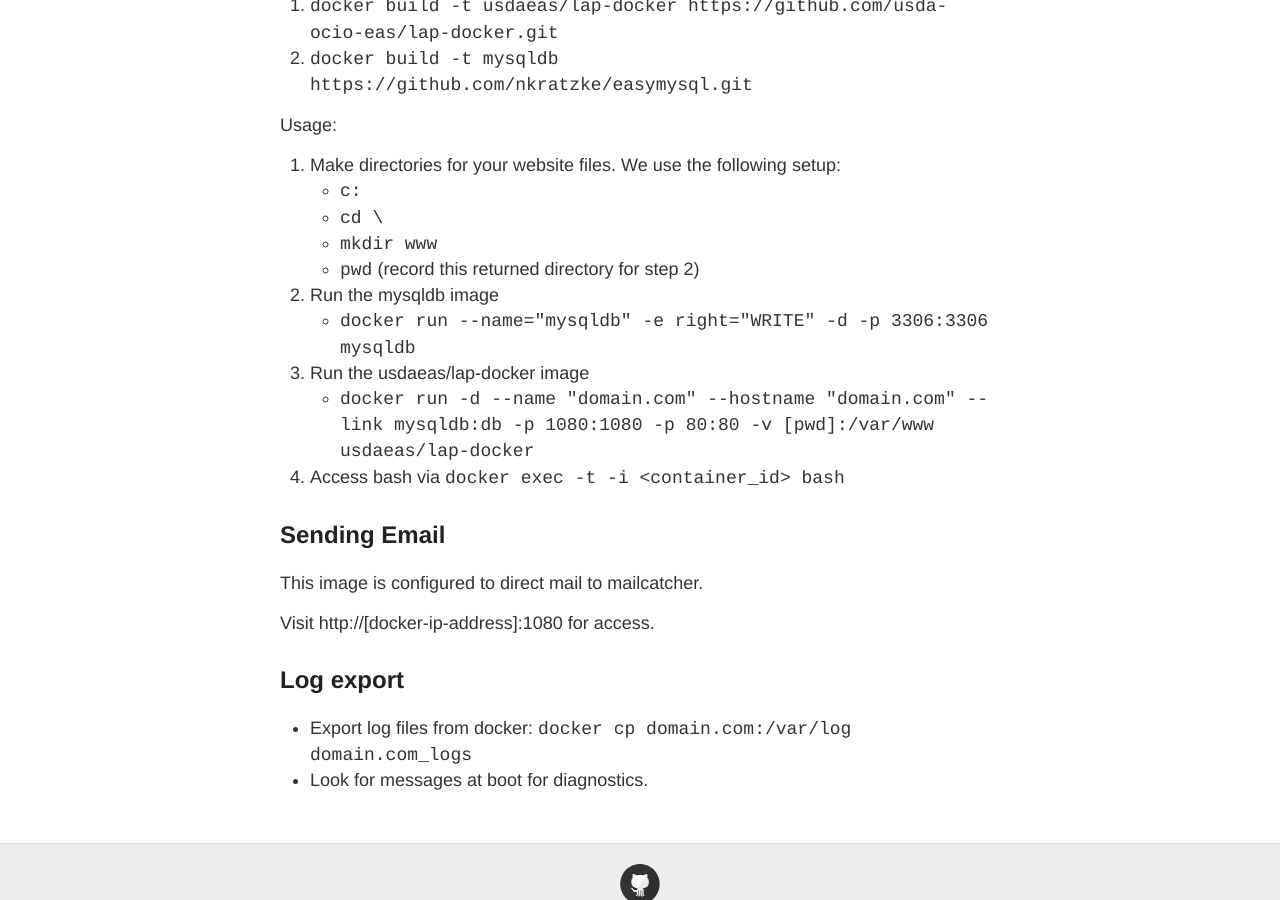
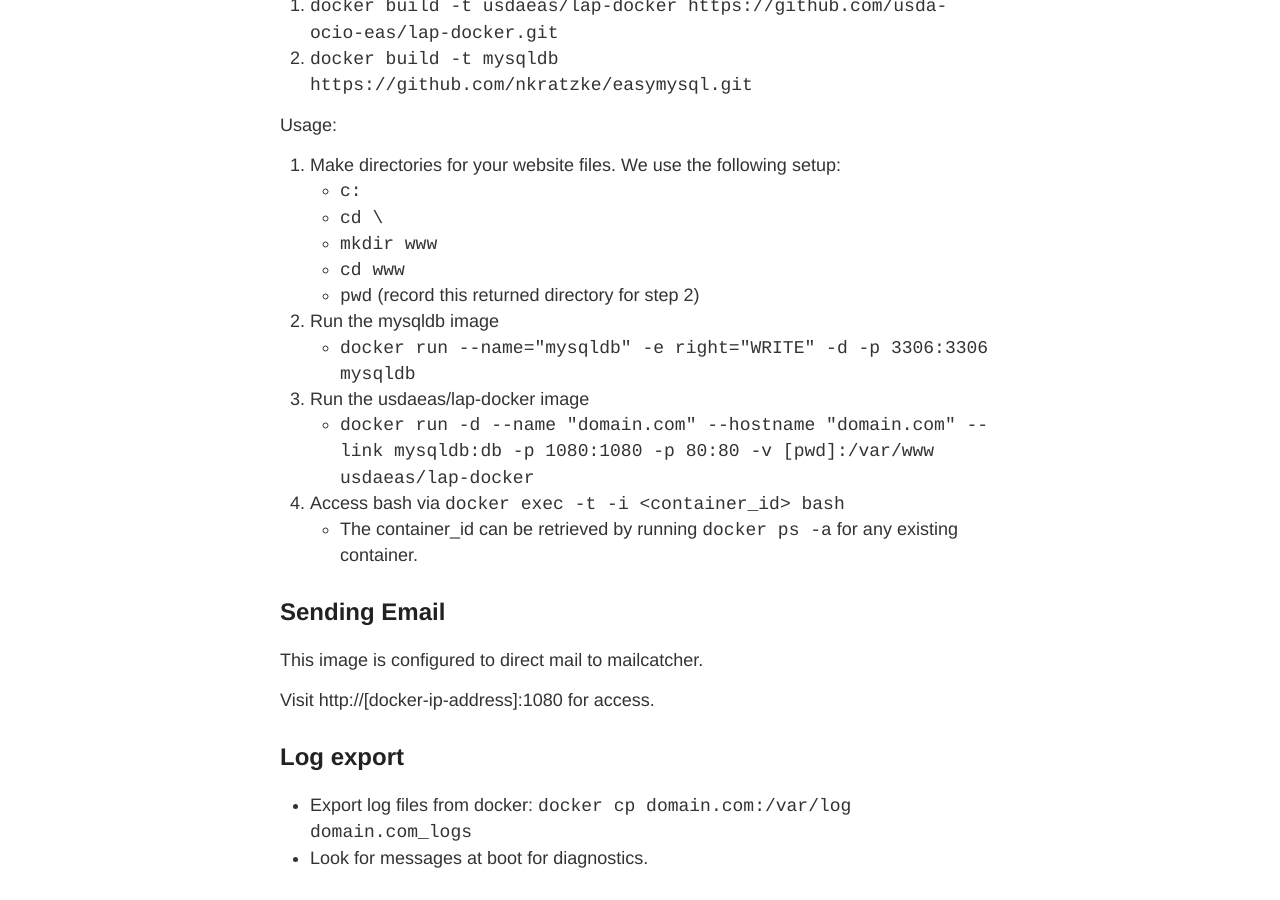
Before and after one commit to hedinfaok/lap-docker, a Jekyll site: the page built from _docs/windows/getting-started.md, in a window 1280 px wide and 900 px high, scrolled down 490 px. Built offline with Jekyll 4.4.1, drawn with Linux system fonts in a browser that asks for light colours; Markdown is read by kramdown in place of the engine named in the settings.

Commit message:
Update www files directory setup instructions.

```diff
--- a/_docs/windows/getting-started.md
+++ b/_docs/windows/getting-started.md
@@ -25,12 +25,14 @@
  - `c:`
  - `cd \`
  - `mkdir www`
+ - `cd www`
  - `pwd` (record this returned directory for step 2)
 2. Run the mysqldb image
  - `docker run --name="mysqldb" -e right="WRITE" -d -p 3306:3306 mysqldb`
 3. Run the usdaeas/lap-docker image
  - `docker run -d --name "domain.com" --hostname "domain.com" --link mysqldb:db -p 1080:1080 -p 80:80 -v [pwd]:/var/www usdaeas/lap-docker`
 5. Access bash via `docker exec -t -i <container_id> bash`
+ - The container_id can be retrieved by running `docker ps -a` for any existing container.
 
 Sending Email
 -------------
```
Also changed, not shown: _docs/mac/getting-started.md (+1 -0 lines).
